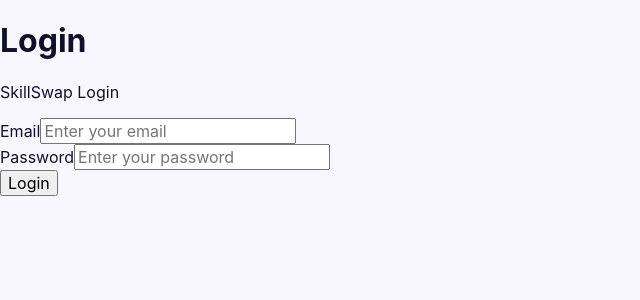
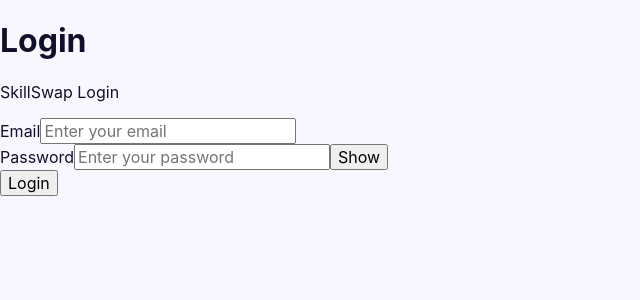
Before and after one commit to trushitdarji/SkillSwap, a React (Vite) app: page /login in a window 1280 px wide. Shown: the top 300 px of the page, without its empty margins (0-640 px from the left). Built offline with nearby package versions, Linux system fonts and the light colour scheme; no server answers.

Commit message:
feat: add password visibility toggle to login form

```diff
--- a/src/Pages/Login.jsx
+++ b/src/Pages/Login.jsx
@@ -5,6 +5,7 @@
 function Login() {
   const [email, setEmail] = useState("");
   const [password, setPassword] = useState("");
+  const [showPassword, setShowPassword] = useState(false);
   const [errorMessage, setErrorMessage] = useState("");
   const [loading, setLoading] = useState(false);
 
@@ -82,11 +83,14 @@
           <label htmlFor="password">Password</label>
           <input
             id="password"
-            type="password"
+            type={showPassword ? "text" : "password"}
             placeholder="Enter your password"
             value={password}
             onChange={(e) => setPassword(e.target.value)}
           />
+          <button type="button" onClick={() => setShowPassword(!showPassword)}>
+            {showPassword ? "Hide" : "Show"}
+          </button>
         </div>
 
         <button type="submit" disabled={loading}>
```
